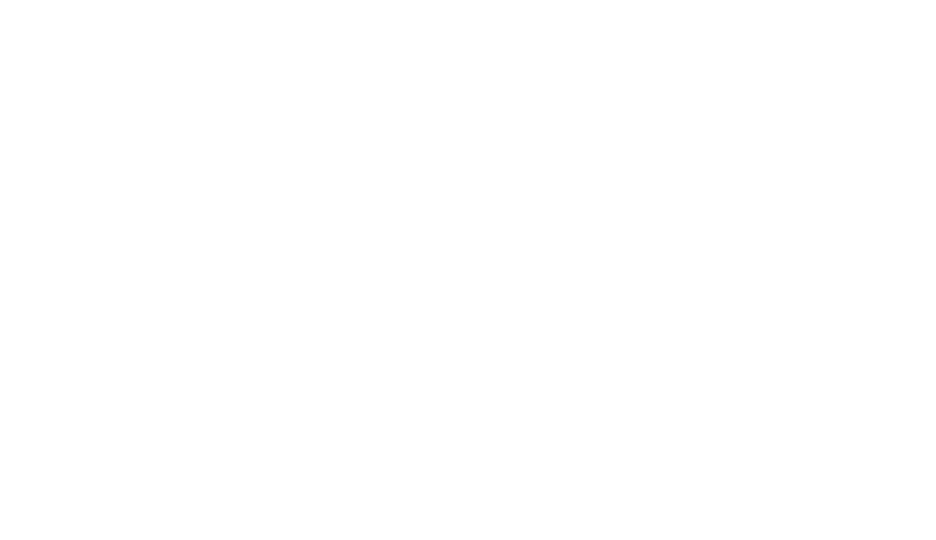
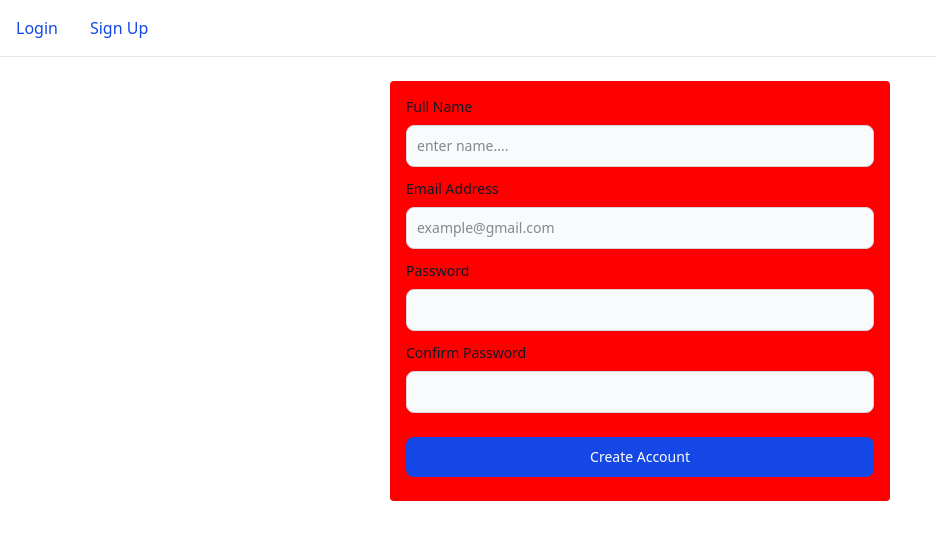
Before and after one commit to ajmal-m/Blog-front-end, a React (Vite) app: page /auth/sign-up in a window 1280 px wide. Before the commit this address had no page. Shown: the top 540 px of the page, without its empty margins (0-936 px from the left). Built offline with nearby package versions, Linux system fonts and the light colour scheme.

Commit message:
Create use added

```diff
--- a/src/api/index.ts
+++ b/src/api/index.ts
@@ -1,5 +1,5 @@
 import BackEnd from "../config";
-import { Post } from "../types";
+import { Post, User } from "../types";
 
 // Get  all Posts
 export const getPosts = async() => {
@@ -32,3 +32,10 @@
     });
     return data;
 }
+
+
+// Sign Up / Create User
+export const CreateUser = async ({ userData} :{ userData: User}) => {
+    const {data} = await BackEnd.post('/auth/sign-up', { ...userData});
+    return data;
+}
--- /dev/null
+++ b/src/component/AuhNavbar.tsx
@@ -0,0 +1,35 @@
+import { NavLink } from "react-router";
+
+const AuthNavbar = () => {
+  return (
+    <nav className="bg-white dark:bg-gray-900 w-full z-20 border-b border-gray-200 dark:border-gray-600">
+      <div className="max-w-screen-xl flex flex-wrap items-center justify-between mx-auto p-4">
+        <div
+          className="items-center justify-between hidden w-full md:flex md:w-auto md:order-1"
+          id="navbar-sticky"
+        >
+          <ul className="flex flex-col p-4 md:p-0 mt-4 font-medium border border-gray-100 rounded-lg bg-gray-50 md:space-x-8 rtl:space-x-reverse md:flex-row md:mt-0 md:border-0 md:bg-white dark:bg-gray-800 md:dark:bg-gray-900 dark:border-gray-700">
+            <li className="flex items-center">
+              <NavLink
+                to={'/auth/login'}
+                className="block py-2 px-3 text-white bg-blue-700 rounded-sm md:bg-transparent md:text-blue-700 md:p-0 md:dark:text-blue-500"
+              >
+                  Login
+              </NavLink>
+            </li>
+            <li className="flex items-center">
+              <NavLink
+                to={'/auth/sign-up'}
+                className="block py-2 px-3 text-white bg-blue-700 rounded-sm md:bg-transparent md:text-blue-700 md:p-0 md:dark:text-blue-500"
+              >
+                  Sign Up
+              </NavLink>
+            </li>
+          </ul>
+        </div>
+      </div>
+    </nav>
+  );
+};
+
+export default AuthNavbar;
--- a/src/component/Navbar.tsx
+++ b/src/component/Navbar.tsx
@@ -1,6 +1,8 @@
 import { NavLink } from "react-router";
+import { useAuth } from "../hooks/authContext";
 
 const Navbar = () => {
+  const {user} = useAuth();
   return (
     <nav className="bg-white dark:bg-gray-900 w-full z-20 border-b border-gray-200 dark:border-gray-600">
       <div className="max-w-screen-xl flex flex-wrap items-center justify-between mx-auto p-4">
@@ -26,6 +28,15 @@
                   </NavLink>
               </button>
             </li>
+            <li  className="flex items-center">
+              <button type="button" className="text-white bg-blue-700 hover:bg-blue-800 focus:outline-none focus:ring-4 focus:ring-blue-300 font-medium rounded-full text-sm px-5 py-2.5 text-center dark:bg-blue-600 dark:hover:bg-blue-700 dark:focus:ring-blue-800">
+                <NavLink
+                    to={'/post-create'}
+                  >
+                      { user ? user.name : 'Guest'}
+                  </NavLink>
+              </button>
+            </li>
           </ul>
         </div>
       </div>
--- a/src/hooks/authContext.tsx
+++ b/src/hooks/authContext.tsx
@@ -1,17 +1,34 @@
 import { createContext, useContext, useState } from "react";
 
-const AuthContext = createContext<{user: { name: string;}} | null>(null);
+
+type AuthContextType = {
+    user ? : { name : string; email: string;},
+    updateUser : (user : {name: string; email: string;}) => void
+}
+
+const AuthContext = createContext<AuthContextType | undefined>(undefined);
 
 export const useAuth = () => {
-    return useContext(AuthContext);
+    const context =  useContext(AuthContext);
+    if(!context){
+        throw new Error("useAuth must be used within an AuthProvider");
+    }
+    return context;
 }
 
 export const AuthProvider = ({ children }: { children : any}) => {
-    const [user]= useState(() => {
-        return { name:'AJMAL', email:"ajmal@gmail.com"}
-    });
+    const [user, setUser]= useState<{ name: string; email: string;}>();
+
+    const updateUser = ({ name, email}: { name:string; email: string;}) => {
+        setUser({
+            name,
+            email
+        })
+    };
+
+
     return(
-        <AuthContext.Provider value={{ user}}>
+        <AuthContext.Provider value={{ user, updateUser}}>
             {children}
         </AuthContext.Provider>
     );
--- a/src/layouts/Authlayout.tsx
+++ b/src/layouts/Authlayout.tsx
@@ -1,9 +1,12 @@
 import {  Outlet } from "react-router";
+import AuthNavbar from "../component/AuhNavbar";
 
 function Authlayout() {
-    console.log("AuthLayout ==> ")
+    console.log('Auth layout');
+
     return (
         <>
+            <AuthNavbar/>
             <Outlet/>
         </>
     );
--- a/src/main.tsx
+++ b/src/main.tsx
@@ -4,10 +4,11 @@
 import Authlayout from './layouts/Authlayout.tsx';
 import MainLayout from './layouts/MainLayout.tsx';
 import { AuthProvider } from './hooks/authContext.tsx';
-import SigIn from './pages/sign-in/index.tsx';
 import Posts from './pages/posts/index.tsx';
 import PostDetail from './pages/post-detail/index.tsx';
 import PostCreate from './pages/post-create/index.tsx';
+import Login from './pages/log-in/index.tsx';
+import SignUp from './pages/sign-up/index.tsx';
 
 createRoot(document.getElementById('root')!).render(
   <StrictMode>
@@ -20,8 +21,8 @@
             <Route path='/post-create' element={<PostCreate/>}/>
           </Route>
           <Route path='/' element={<Authlayout/>}>
-            <Route path='/login' element={<SigIn/>}/>
-            <Route path='/signin' element={<SigIn/>}/>
+            <Route path='/auth/login' element={<Login/>}/>
+            <Route path='/auth/sign-up' element={<SignUp/>}/>
           </Route>
         </Routes>
     </AuthProvider>
--- /dev/null
+++ b/src/pages/log-in/index.tsx
@@ -0,0 +1,7 @@
+function LoginPage() {
+  return (
+    <div>Login</div>
+  )
+}
+
+export default LoginPage;
--- a/src/pages/sign-in/index.tsx
+++ /dev/null
@@ -1,12 +0,0 @@
-import { NavLink } from "react-router";
-
-export default function SigIn() {
-  return (
-    <div>
-        <h1>SignIn</h1>
-        <NavLink to={'/login'}>
-            Login
-        </NavLink>
-    </div>
-  )
-}
--- /dev/null
+++ b/src/pages/sign-up/index.tsx
@@ -0,0 +1,13 @@
+import SignUpForm from "./sign-up-form";
+
+function SignUp() {
+  return (
+    <>
+       <div className="w-full flex justify-center mt-[24px]">
+       <SignUpForm/>
+       </div>
+    </>
+  )
+}
+
+export default SignUp
--- /dev/null
+++ b/src/pages/sign-up/sign-up-form.tsx
@@ -0,0 +1,107 @@
+import { useState } from "react";
+import { User } from "../../types";
+import {toast, ToastContainer} from 'react-toastify';
+import { CreateUser } from "../../api";
+import { useNavigate } from "react-router";
+import { useAuth } from "../../hooks/authContext";
+
+function SignUpForm() {
+
+    const [userData, setUserData] = useState<User>({
+        name:'',
+        email:'',
+        password:'',
+        confirmPassword:''
+    });
+
+
+    const navigate = useNavigate();
+
+
+    const {updateUser} = useAuth();
+
+    const handleSubmit = async (e : React.FormEvent) => {
+        e.preventDefault();
+        if(userData.password !== userData.confirmPassword){
+            toast.warning("Passowrd is not match");
+            return
+        }
+        const response = await CreateUser({ userData });
+        if(!response?.success){
+            toast.error(`${response.message}`);
+            return
+        }
+        localStorage.setItem("token", response.token);
+        updateUser({
+            name:response?.user?.name,
+            email: response?.user?.email
+        });
+        navigate("/");
+    }
+    return (
+        <>
+            <form onSubmit={handleSubmit} className="w-[500px] p-[16px] bg-[red] rounded bg-[#223266] dark:bg-[#223266]" >
+                <div>
+                    <label className="block mb-2 text-sm font-medium text-gray-900 dark:text-white">Full Name</label>
+                    <input type="text" name="name" id="name"  className=" block p-2.5 w-full text-sm text-gray-900 bg-gray-50 rounded-lg border
+                    border-gray-300 focus:ring-blue-500 focus:border-blue-500 dark:bg-gray-700
+                    dark:border-gray-600 dark:placeholder-gray-400 dark:text-white
+                    dark:focus:ring-blue-500 dark:focus:border-blue-500"
+                    placeholder="enter name...."
+                    value={userData.name}
+                    onChange={(e) => setUserData({ ...userData, [e.target.name] : e.target.value})}
+                    />
+                </div>
+                <div className="mt-[12px]">
+                    <label className="block mb-2 text-sm font-medium text-gray-900 dark:text-white">Email Address</label>
+                    <input type="email" name="email" id="email"  className=" block p-2.5 w-full text-sm text-gray-900 bg-gray-50 rounded-lg border
+                    border-gray-300 focus:ring-blue-500 focus:border-blue-500 dark:bg-gray-700
+                    dark:border-gray-600 dark:placeholder-gray-400 dark:text-white
+                    dark:focus:ring-blue-500 dark:focus:border-blue-500"
+                    placeholder="example@gmail.com"
+                    value={userData.email}
+                    onChange={(e) => setUserData({ ...userData, [e.target.name] : e.target.value})}
+                    />
+                </div>
+                <div className="mt-[12px]">
+                    <label className="block mb-2 text-sm font-medium text-gray-900 dark:text-white">Password</label>
+                    <input type="password" name="password" id="password"  className=" block p-2.5 w-full text-sm text-gray-900 bg-gray-50 rounded-lg border
+                    border-gray-300 focus:ring-blue-500 focus:border-blue-500 dark:bg-gray-700
+                    dark:border-gray-600 dark:placeholder-gray-400 dark:text-white
+                    dark:focus:ring-blue-500 dark:focus:border-blue-500"
+                    value={userData.password}
+                    onChange={(e) => setUserData({ ...userData, [e.target.name] : e.target.value})}
+
+                    />
+                </div>
+                <div className="mt-[12px]">
+                    <label className="block mb-2 text-sm font-medium text-gray-900 dark:text-white">Confirm Password</label>
+                    <input type="password" name="confirmPassword" id="confirmPassword"  className=" block p-2.5 w-full text-sm text-gray-900 bg-gray-50 rounded-lg border
+                    border-gray-300 focus:ring-blue-500 focus:border-blue-500 dark:bg-gray-700
+                    dark:border-gray-600 dark:placeholder-gray-400 dark:text-white
+                    dark:focus:ring-blue-500 dark:focus:border-blue-500"
+                    onChange={(e) => setUserData({ ...userData, [e.target.name] : e.target.value})}
+                    value={userData.confirmPassword}
+
+                    />
+                </div>
+                <button
+                    type="submit"
+                    className="
+                        text-white bg-blue-700 hover:bg-blue-800 focus:ring-4
+                        focus:ring-blue-300 font-medium rounded-lg text-sm px-5
+                        py-2.5 me-2 mb-2 dark:bg-blue-600 dark:hover:bg-blue-700
+                        focus:outline-none dark:focus:ring-blue-800 cursor-pointer
+                        mt-6 w-full
+                    "
+                >
+                    Create Account
+                </button>
+            </form>
+
+            <ToastContainer/>
+        </>
+    )
+}
+
+export default SignUpForm
```
Also changed, not shown: src/types/index.ts (+8 -0 lines).
